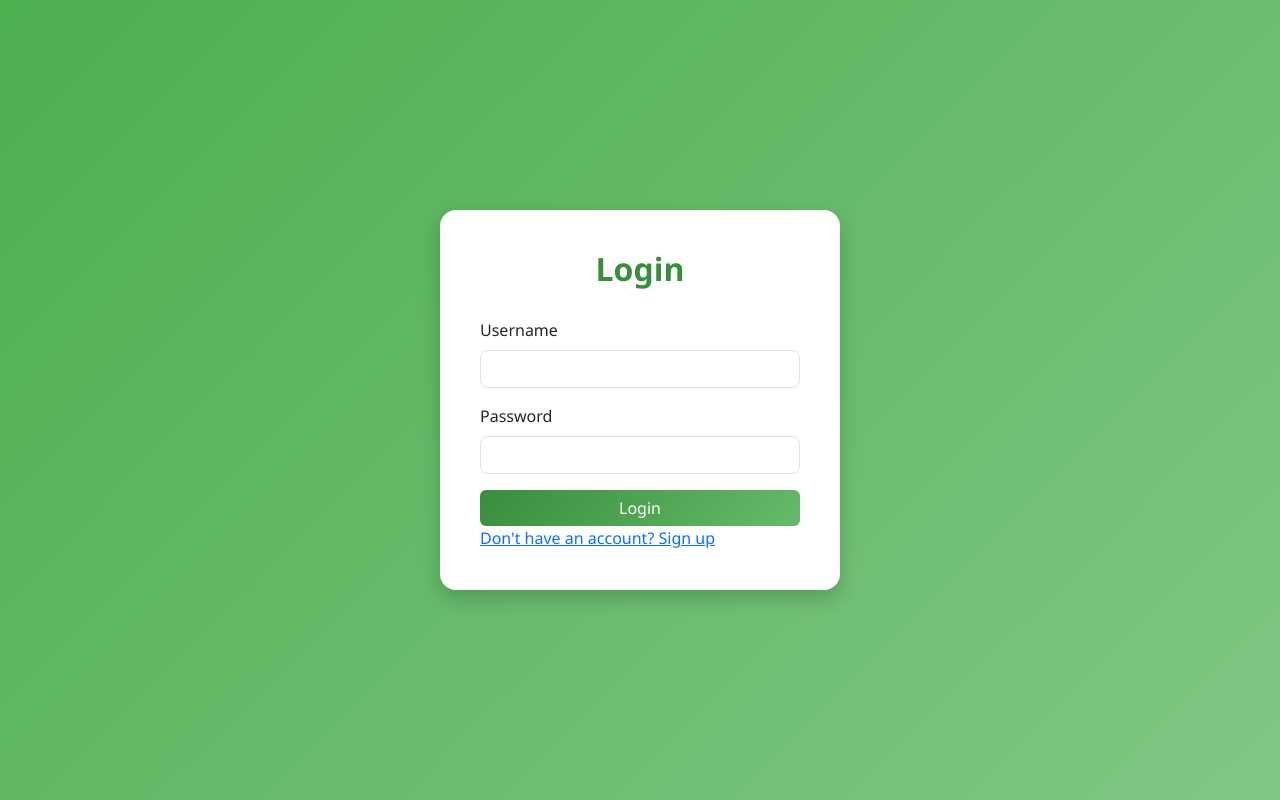
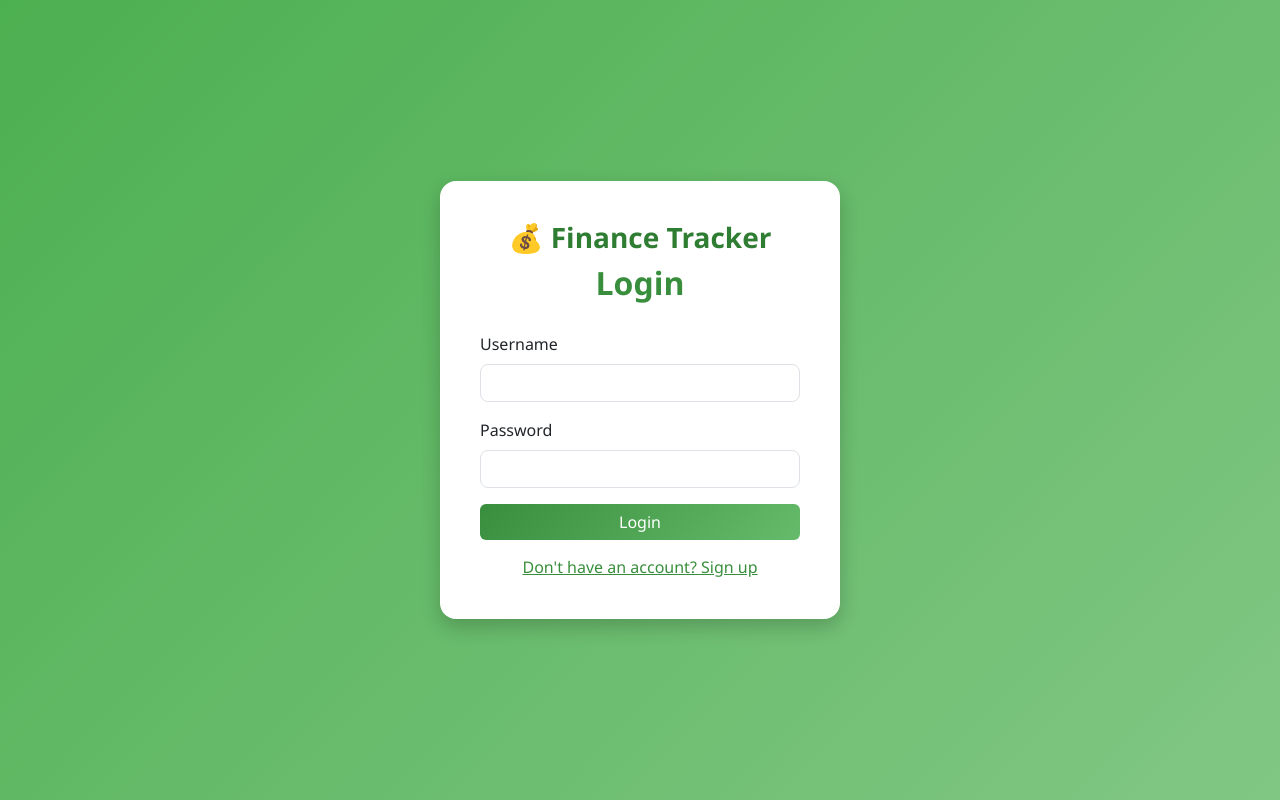
Before and after one commit to Mrun-1102/django-finance-tracker, a Django app: page /login/ in a window 1280 px wide. Run offline with Django 5.2, Linux system fonts and the light colour scheme.

Commit message:
✨ UI and UX improvements: login error messages, styled login form, charts resized, registration success redirect fixed

```diff
--- a/tracker/models.py
+++ b/tracker/models.py
@@ -16,7 +16,7 @@ CATEGORY_CHOICES = (
 class Income(models.Model):
     user = models.ForeignKey(User, on_delete=models.CASCADE)
     amount = models.DecimalField(max_digits=10, decimal_places=2)
-    source = models.CharField(max_length=100)
+    source = models.CharField(choices=CATEGORY_CHOICES, max_length=100)
     date = models.DateField()
     created_at = models.DateTimeField(default=timezone.now)
 
--- a/tracker/templates/registration/login.html
+++ b/tracker/templates/registration/login.html
@@ -32,17 +32,53 @@
         .form-control {
             border-radius: 8px;
         }
+        h1, h2 {
+            text-align: center;
+            font-weight: bold;
+        }
+        h1 {
+            font-size: 28px;
+            color: #2E7D32;
+            margin-bottom: 10px;
+        }
         h2 {
             color: #388E3C;
-            font-weight: bold;
+            margin-bottom: 30px;
+        }
+        .signup-link {
+            display: block;
             text-align: center;
-            margin-bottom: 30px;
+            margin-top: 15px;
+            color: #388E3C;
+        }
+        .signup-link:hover {
+            text-decoration: underline;
         }
     </style>
 </head>
 <body>
     <div class="login-container">
+        <h1>💰 Finance Tracker</h1>
         <h2>Login</h2>
+
+    <!-- ✅ Show messages (success or error) -->
+        {% if messages %}
+    {% for message in messages %}
+        <div class="alert alert-{{ message.tags }} text-center">
+            {{ message }}
+        </div>
+    {% endfor %}
+{% endif %}
+
+
+        {% if form.non_field_errors %}
+            <div class="alert alert-danger text-center">
+                {% for error in form.non_field_errors %}
+                    {{ error }}
+                {% endfor %}
+            </div>
+        {% endif %}
+
         <form method="post">
             {% csrf_token %}
             <div class="mb-3">
```
Also changed, not shown: db.sqlite3.
